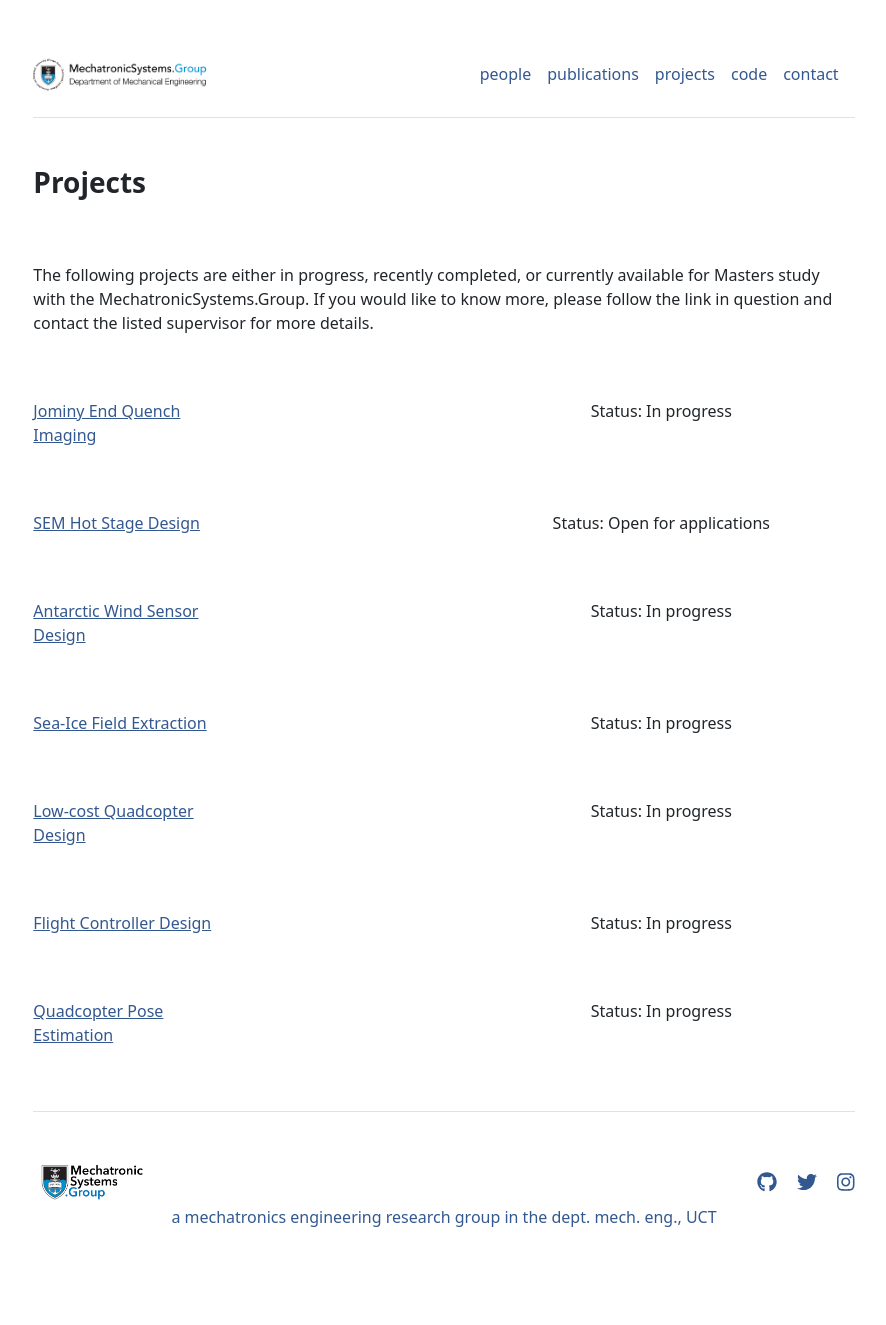
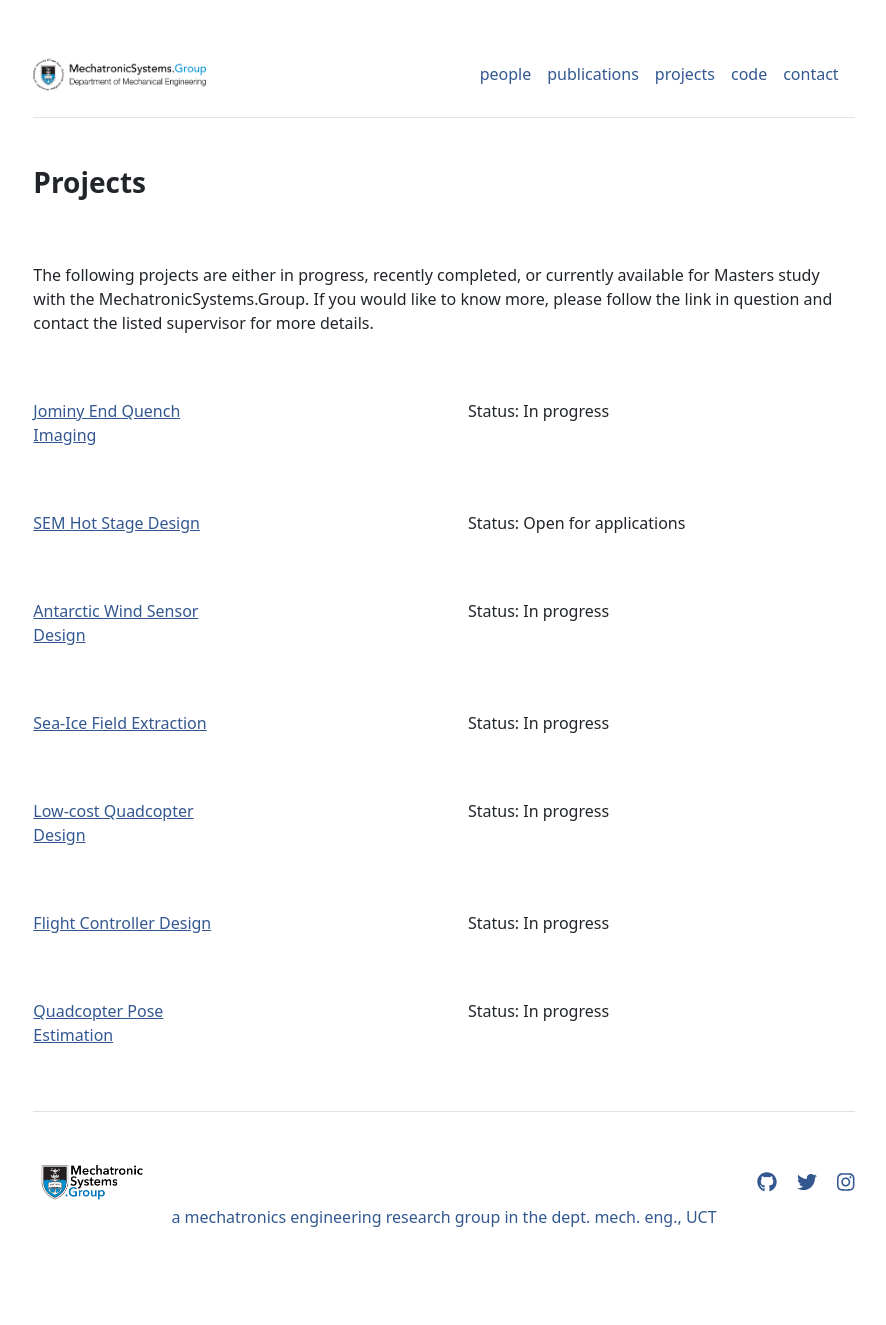
Before and after one commit to MechatronicSystems-Group/mechatronicsystems-group.github.io, a Jekyll site: the page built from projects.md, in a window 1280 px wide. Shown: the whole page, without its empty margins (196-1082 px from the left). Built offline with Jekyll 4.4.1, drawn with Linux system fonts in a browser that asks for light colours.

Commit message:
Update projects.html

```diff
--- a/_layouts/projects.html
+++ b/_layouts/projects.html
@@ -14,7 +14,7 @@
       <p><a href="{{ site.github.url }}/projects/{{ project.url}}">{{ project.name }}</a></p>
     </div>
   </div>
-  <div class="col-md-6" style="text-align: center;">
+  <div class="col-md-6" style="text-align: left;">
     <p>Status: {{ project.status }}</p>
   </div>
 </div>
```
